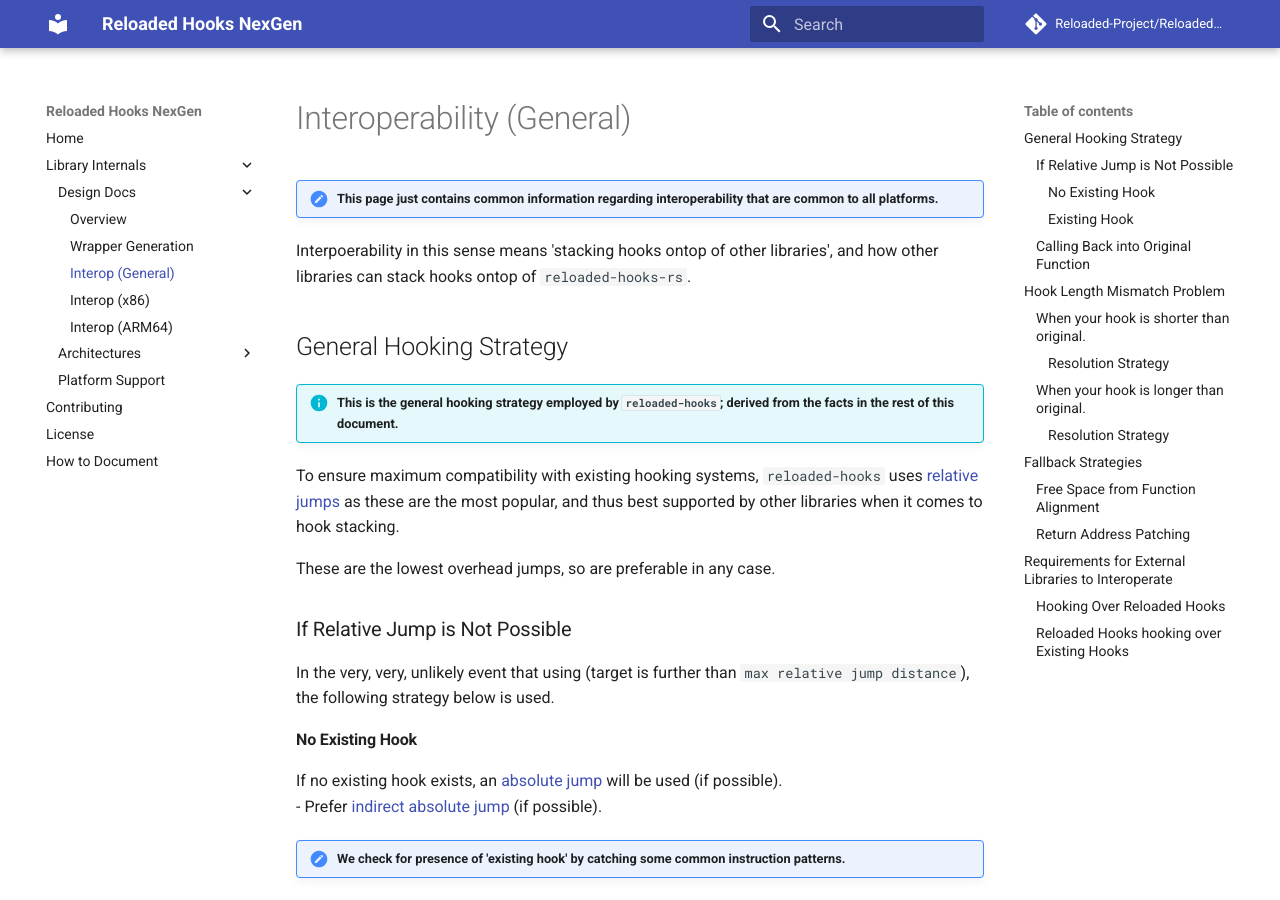
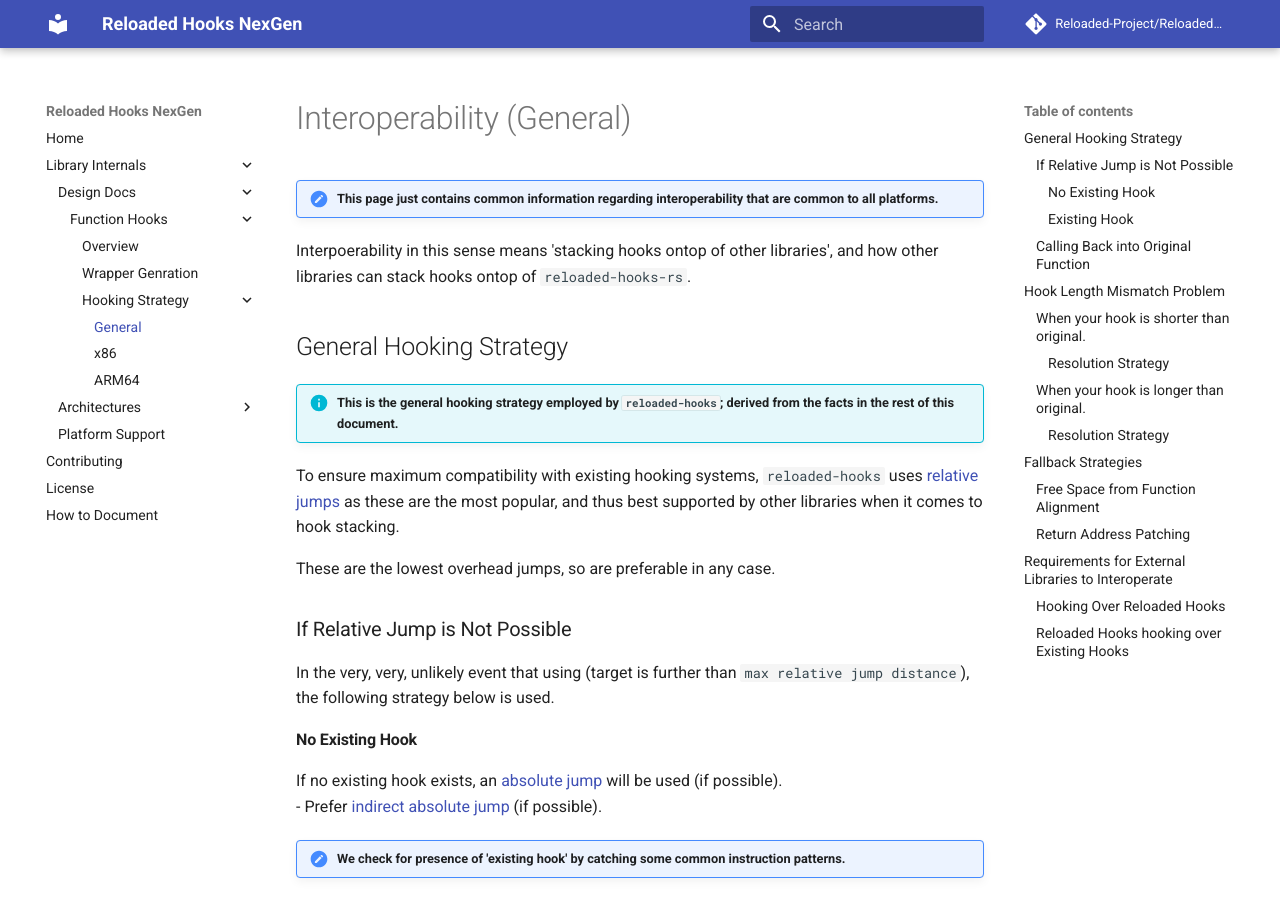
Before and after one commit to Reloaded-Project/Reloaded.Hooks-rs, an MkDocs documentation site: the page built from docs/dev/design/function-hooks/hooking-strategy.md, in a window 1280 px wide and 900 px high. Built offline with MkDocs 1.6.1 and Material for MkDocs 9.7.7, drawn with Linux system fonts in a browser that asks for light colours; comment, search, counter and statistics services are not loaded.

Commit message:
Moved Function Hooks into its own Section

````diff
--- a/docs/dev/design/interop-general.md
+++ b/docs/dev/design/function-hooks/hooking-strategy.md
@@ -10,7 +10,7 @@ can stack hooks ontop of `reloaded-hooks-rs`.
 !!! info "This is the general hooking strategy employed by `reloaded-hooks`; derived from the facts in the rest of this document."
 
 To ensure maximum compatibility with existing hooking systems, `reloaded-hooks` uses
-[relative jumps](../arch/operations.md#jumprelative) as these are the most popular,
+[relative jumps](../../arch/operations.md#jumprelative) as these are the most popular,
 and thus best supported by other libraries when it comes to hook stacking.
 
 These are the lowest overhead jumps, so are preferable in any case.
@@ -22,31 +22,31 @@ In the very, very, unlikely event that using (target is further than
 
 #### No Existing Hook
 
-If no existing hook exists, an [absolute jump](../arch/operations.md#jumpabsolute) will be used (if possible).
-- Prefer [indirect absolute jump](../arch/operations.md#jumpabsoluteindirect) (if possible).
+If no existing hook exists, an [absolute jump](../../arch/operations.md#jumpabsolute) will be used (if possible).
+- Prefer [indirect absolute jump](../../arch/operations.md#jumpabsoluteindirect) (if possible).
 
 !!! note "We check for presence of 'existing hook' by catching some common instruction patterns."
 
 #### Existing Hook
 
-- If we have any allocated buffer in range, insert [relative jump](../arch/operations.md#jumprelative),
-  and inside wrapper/stub use [absolute jump](../arch/operations.md#jumpabsolute) if needed.
+- If we have any allocated buffer in range, insert [relative jump](../../arch/operations.md#jumprelative),
+  and inside wrapper/stub use [absolute jump](../../arch/operations.md#jumpabsolute) if needed.
     - This prevents [your hook longer than original error case](#when-your-hook-is-longer-than-original).
 
 - Otherwise (if possible), use [available free space from function alignment](#fallback-strategy-free-space-from-function-alignment).
-    - If supported [IP Relative Jmp](../arch/operations.md#jumpiprelative), with target address in free space.
-    - Otherwise try store whole [absolute jump](../arch/operations.md#jumpabsolute), in said alignment space.
+    - If supported [IP Relative Jmp](../../arch/operations.md#jumpiprelative), with target address in free space.
+    - Otherwise try store whole [absolute jump](../../arch/operations.md#jumpabsolute), in said alignment space.
 
-- Otherwise use [absolute jump](../arch/operations.md#jumpabsolute).
+- Otherwise use [absolute jump](../../arch/operations.md#jumpabsolute).
     - And attempt [return address patching](#return-address-patching), if this is ever re-implemented into library.
 
 ### Calling Back into Original Function
 
-In order to optimize the [code relocation](../arch/overview.md#code-relocation) process, `reloaded-hooks`,
+In order to optimize the [code relocation](../../arch/overview.md#code-relocation) process, `reloaded-hooks`,
 will try to find a buffer that's within relative jump range to the original jump target.
 
-If this is not possible, `reloaded-hooks` will start rewriting [relative jump(s)](../arch/operations.md#jumprelative)
-from the original function to [absolute jump(s)](../arch/operations.md#jumpabsolute) in the presence
+If this is not possible, `reloaded-hooks` will start rewriting [relative jump(s)](../../arch/operations.md#jumprelative)
+from the original function to [absolute jump(s)](../../arch/operations.md#jumpabsolute) in the presence
 of recognised patterns; if the code rewriter supports this.
 
 ## Hook Length Mismatch Problem
@@ -81,7 +81,7 @@ Pretend you have the following ARM64 function:
     return x0;
     ```
 
-And then, a large hook using an [absolute jump](../arch/operations.md#jumpabsolute) with register is applied:
+And then, a large hook using an [absolute jump](../../arch/operations.md#jumpabsolute) with register is applied:
 
 ```asm
 # Original instructions here replaced
@@ -168,7 +168,7 @@ given most people use the 'popular' libraries.
 
 ### Free Space from Function Alignment
 
-!!! info "This is a strategy for encoding [absolute jumps](../arch//operations.md#callabsolute) using fewer instructions."
+!!! info "This is a strategy for encoding [absolute jumps](../../arch//operations.md#callabsolute) using fewer instructions."
 
 !!! info "Processors typically fetch instructions 16 byte boundaries."
 
@@ -191,8 +191,8 @@ or
 
 For any of this to be necessary, the following conditions must be true:
 
-- An existing [relative jump](../arch/operations.md#jumprelative) hook exists.
-- Reloaded can't find free memory within [relative jump](../arch/operations.md#jumprelative) range.
+- An existing [relative jump](../../arch/operations.md#jumprelative) hook exists.
+- Reloaded can't find free memory within [relative jump](../../arch/operations.md#jumprelative) range.
   - The existing hook was somehow able to find free memory in this range, but we can't...  (<= main reason this is improbable!!)
 - [Free Space from Function Alignment Strategy](#free-space-from-function-alignment) fails.
 - The instructions at beginning of the hooked function happened to just perfectly align such that our hook
@@ -266,18 +266,18 @@ This patching mechanism is rather complicated, relies on disassembling code at r
 
 !!! info "Libraries which can safely interoperate (stack hooks ontop) of Reloaded Hooks Hooks' must satisfy the following."
 
-- Must be able to patch (re-adjust) [relative jumps](../arch/operations.md#jumprelative).
+- Must be able to patch (re-adjust) [relative jumps](../../arch/operations.md#jumprelative).
     - In some cases when assembling call to original function, relative jump target may be out of range,
       compatible hooking software must handle this edge case.
 
 - Must be able to automatically determine number of bytes to steal from original function.
-    - This makes it possible to interoperate with the rare times we do a [absolute jump](../arch/operations.md#jumpabsolute) when
+    - This makes it possible to interoperate with the rare times we do a [absolute jump](../../arch/operations.md#jumpabsolute) when
       it may not be possible to do a relative jump (i.e.) as we cannot allocate memory in close
       enough proximity.
 
 ### Reloaded Hooks hooking over Existing Hooks
 
-!!! info "See: [Code Relocation](../arch/overview.md#code-relocation)"
+!!! info "See: [Code Relocation](../../arch/overview.md#code-relocation)"
 
 [detours]: https://github.com/microsoft/Detours
 [minhook]: https://github.com/TsudaKageyu/minhook.git
--- a/mkdocs.yml
+++ b/mkdocs.yml
@@ -50,11 +50,13 @@ nav:
   - Home: index.md
   - Library Internals:
     - Design Docs:
-      - Overview: dev/design/overview.md
-      - Wrapper Generation: dev/design/wrappers.md
-      - Interop (General): dev/design/interop-general.md
-      - Interop (x86): dev/design/interop-x86.md
-      - Interop (ARM64): dev/design/interop-arm64.md
+      - Function Hooks:
+        - Overview: dev/design/function-hooks/overview.md
+        - Wrapper Genration: dev/design/function-hooks/wrappers.md
+        - Hooking Strategy:
+          - General: dev/design/function-hooks/hooking-strategy.md
+          - x86: dev/design/function-hooks/hooking-strategy-x86.md
+          - ARM64: dev/design/function-hooks/hooking-strategy-arm64.md
     - Architectures:
       - Overview: dev/arch/overview.md
       - Operations: dev/arch/operations.md
````
Also changed, not shown: docs/dev/arch/overview.md (+1 -1 lines), docs/dev/design/function-hooks/hooking-strategy-arm64.md (renamed from docs/dev/design/interop-arm64.md, +2 -2 lines), docs/dev/design/function-hooks/hooking-strategy-x86.md (renamed from docs/dev/design/interop-x86.md, +3 -3 lines), docs/dev/design/function-hooks/overview.md (renamed from docs/dev/design/overview.md, +2 -0 lines), docs/dev/design/function-hooks/wrappers.md (renamed from docs/dev/design/wrappers.md).
